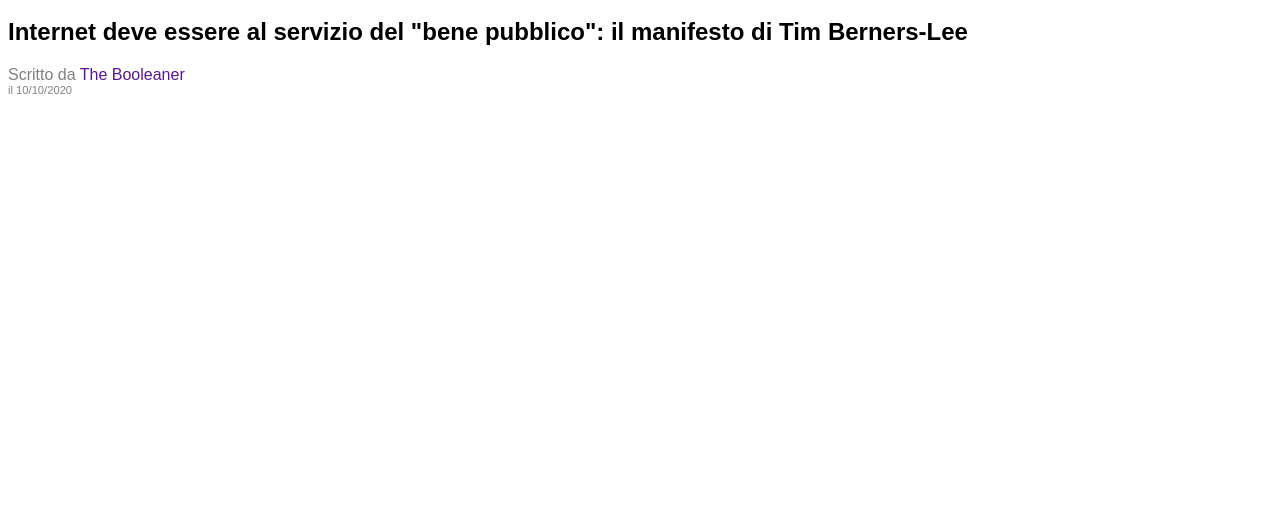
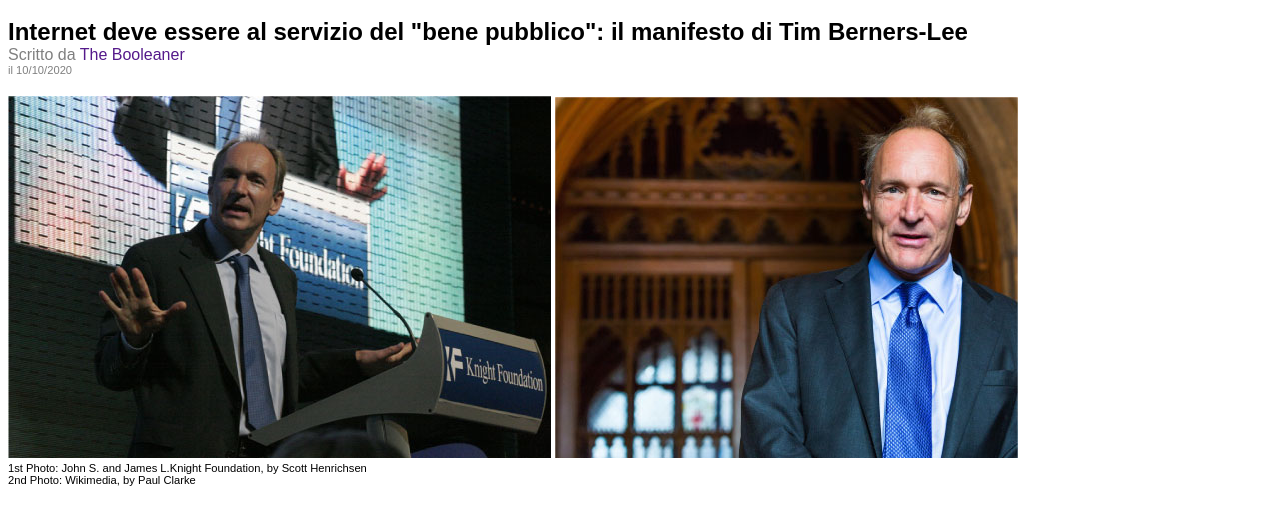
Before and after one commit to enrico-amerio/html-css-booleaner, a plain HTML site: page index.html in a window 1280 px wide. Shown: the part 196-720 px from the top of the page. Drawn offline with Linux system fonts and the light colour scheme.

Commit message:
[add] Section "Pictures" to Main

```diff
--- a/css/style.css
+++ b/css/style.css
@@ -15,9 +15,18 @@ body {
   padding-left: 10px;
 
 }
+#title{
+  margin-bottom: 0px;
+}
 .subtitle{
-  color: rgba(0, 0, 0, 0.5)
+  color: rgba(0, 0, 0, 0.5);
+
 }
 .subtitle.date {
   font-size: 70%;
+  margin-bottom: 20px
 }
+figcaption {
+  font-size: 70%;
+
+}
--- a/index.html
+++ b/index.html
@@ -16,11 +16,19 @@
   <main>
     <!--Title-->
     <section>
-      <h1>Internet deve essere al servizio del "bene pubblico": il manifesto di Tim Berners-Lee</h1>
+      <h1 id="title">Internet deve essere al servizio del "bene pubblico": il manifesto di Tim Berners-Lee</h1>
       <div class="subtitle">Scritto da <a href="" style="text-decoration: none;">The Booleaner</a> </div>
       <div class="subtitle date">il 10/10/2020</div>
     </section>
     <!--/Title-->
+    <!--Pictures-->
+    <section>
+      <img src="img/tim-1.jpg" alt="Tim">
+      <img src="img/tim-2.jpg" alt="Tim">
+      <figcaption>1st Photo: John S. and James L.Knight Foundation, by Scott Henrichsen</figcaption>
+      <figcaption>2nd Photo: Wikimedia, by Paul Clarke</figcaption>
+    </section>
+    <!--/Pictures-->
   </main>
   <footer></footer>
 </body>
```
